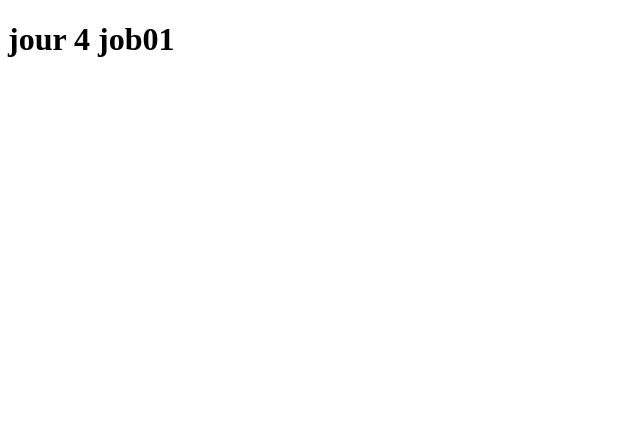
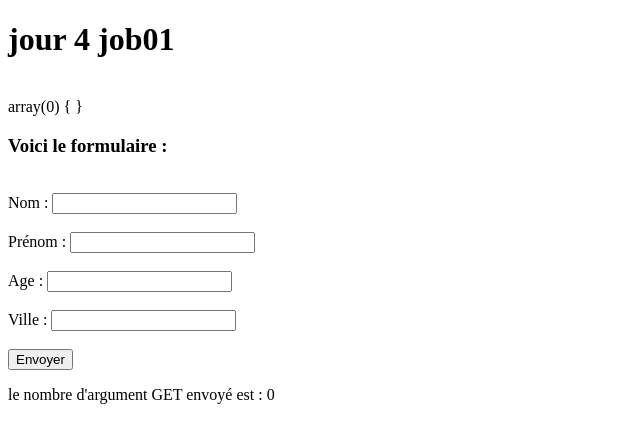
Before and after one commit to thomas-spinec/runtrack2, a PHP site: page / in a window 1280 px wide. Shown: the top 443 px of the page, without its empty margins (0-640 px from the left). Run offline with PHP 8.4, Linux system fonts and the light colour scheme.

Commit message:
réalisation du job01 du jour4

```diff
--- a/jour04/job01/index.php
+++ b/jour04/job01/index.php
@@ -1,6 +1,6 @@
 <!-- Partie PHP -->
 <?php
-
+$count = 0;
 ?>
 
 <!-- Partie HTML -->
@@ -15,8 +15,44 @@
 <body>
     <h1>jour 4 job01</h1>
     <br>
+    <?php
+        var_dump($_GET);
+        echo '<br>';
+    ?>
+    <h3>Voici le formulaire :</h3>
+    <br>
+
+    <form action="" method="get">
+        <label for="nom">Nom :</label>
+        <input type="text" name="nom" id="nom">
+        <br>
+        <br>
+        <label for="prenom">Prénom :</label>
+        <input type="text" name="prenom" id="prenom">
+        <br>
+        <br>
+        <label for="age">Age :</label>
+        <input type="text" name="age" id="age">
+        <br>
+        <br>
+        <label for="ville">Ville :</label>
+        <input type="text" name="ville" id="ville">
+        <br>
+        <br>
+        <input type="submit" value="Envoyer">
+    </form>
     <p><?php
 
+        foreach($_GET as $args => $value){
+            $len=0;
+            for($i = 0; isset($value[$i]); $i++){
+                $len++;
+            }
+            if ($len>0){
+                $count++;
+            }
+        }
+        echo "le nombre d'argument GET envoyé est : ".$count;
     ?></p>
 </body>
 </html>
```
